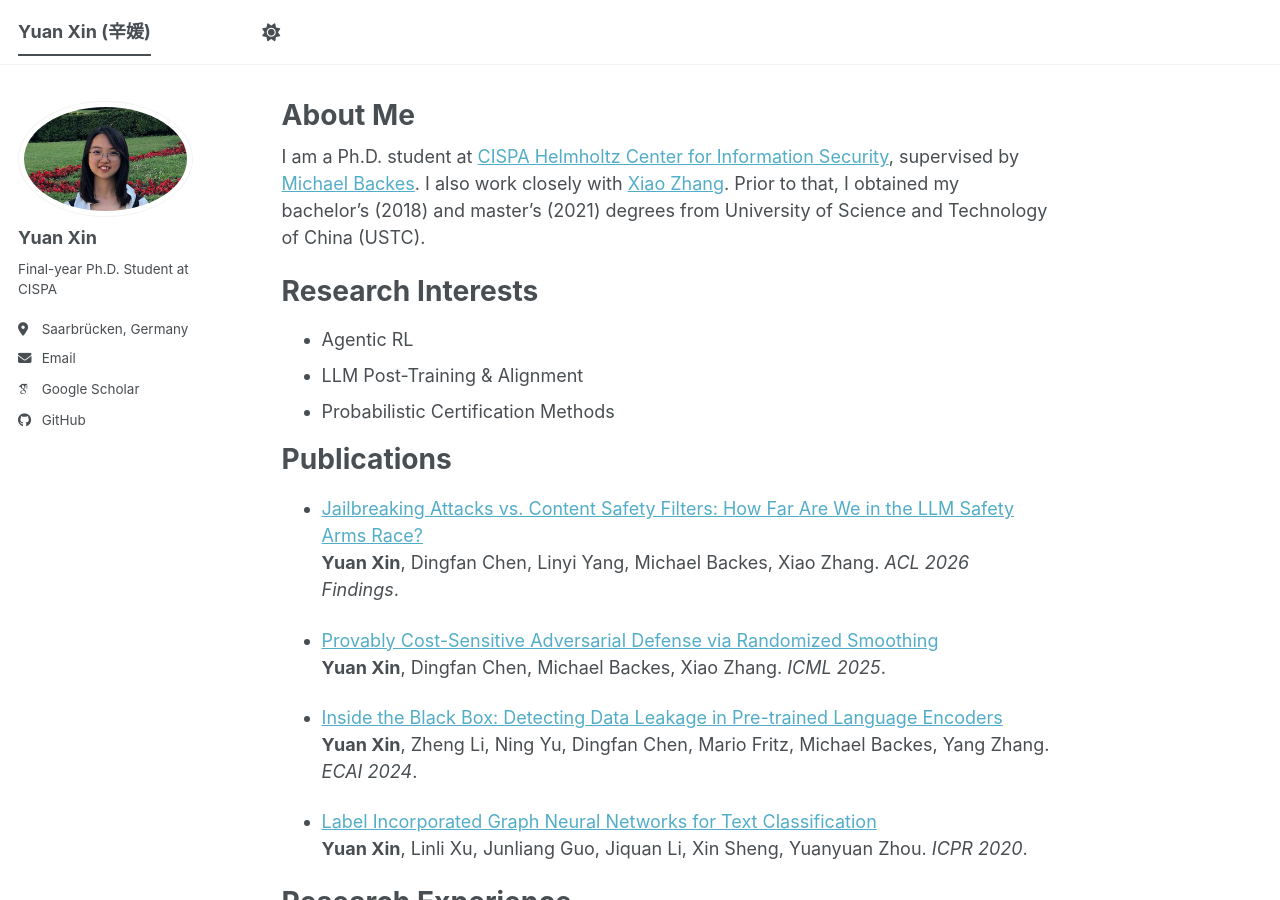
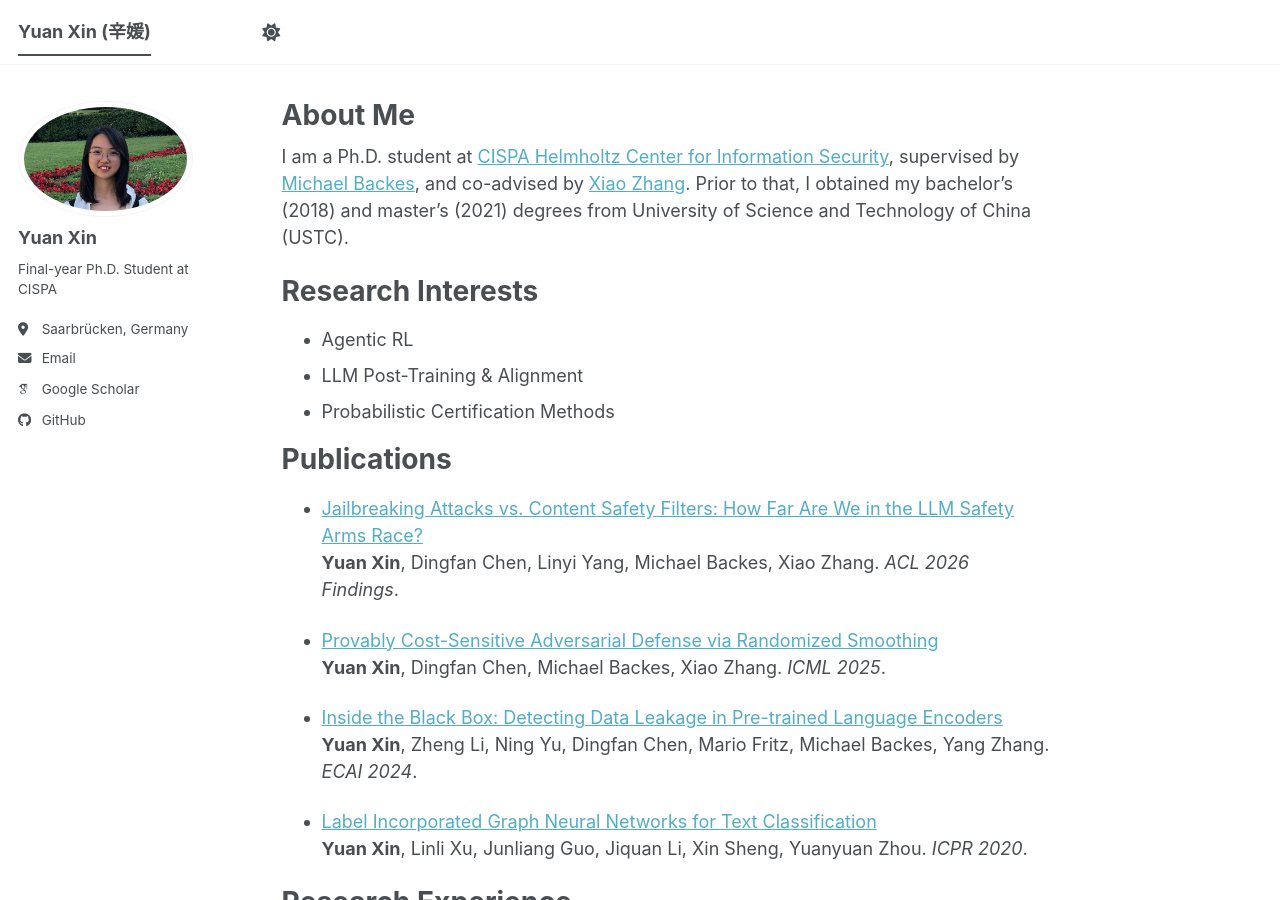
Before and after one commit to AppleXY/applexy.github.io, a Jekyll site: the page built from _pages/about.md, in a window 1280 px wide and 900 px high. Built offline with Jekyll 4.4.1, drawn with Linux system fonts in a browser that asks for light colours; some web fonts are replaced; a script bundle is joined from its source files by our own code; library files that are not in the unit come from our copies.

Commit message:
Update about.md

```diff
--- a/_pages/about.md
+++ b/_pages/about.md
@@ -8,7 +8,7 @@ redirect_from:
   - /about.html
 ---
 
-I am a Ph.D. student at [CISPA Helmholtz Center for Information Security](https://cispa.de/en), supervised by [Michael Backes](https://cispa.de/en/about/director-page). I also work closely with [Xiao Zhang](https://xiao-zhang.net/#featured). Prior to that, I obtained my bachelor's (2018) and master's (2021) degrees from University of Science and Technology of China (USTC).
+I am a Ph.D. student at [CISPA Helmholtz Center for Information Security](https://cispa.de/en), supervised by [Michael Backes](https://cispa.de/en/about/director-page), and co-advised by [Xiao Zhang](https://xiao-zhang.net/#featured). Prior to that, I obtained my bachelor's (2018) and master's (2021) degrees from University of Science and Technology of China (USTC).
 
 # Research Interests
 
```
